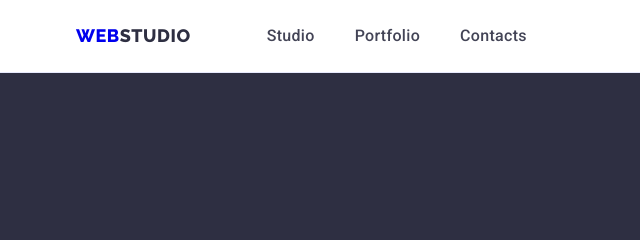
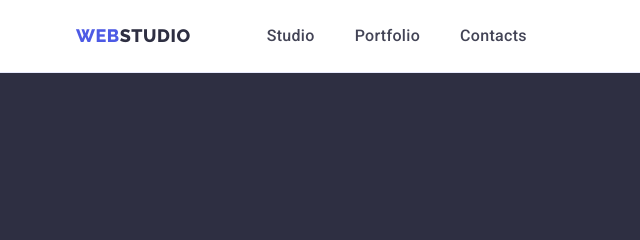
Before and after one commit to NickOsiiuk/goit-markup-hw-03, a plain HTML site: page index.html in a window 1280 px wide. Shown: the top 240 px of the page, 0-640 px from the left. Drawn offline with nearby package versions, Linux system fonts and the light colour scheme; files whose address does not match are found by name.

Commit message:
Update styles.css

```diff
--- a/css/styles.css
+++ b/css/styles.css
@@ -120,6 +120,7 @@ img {
   align-items: center;
   letter-spacing: 0.03em;
   text-transform: uppercase;
+  color: var(--primary-brand);
 }
 .logo-web-dark {
   padding-top: 24px;
```
